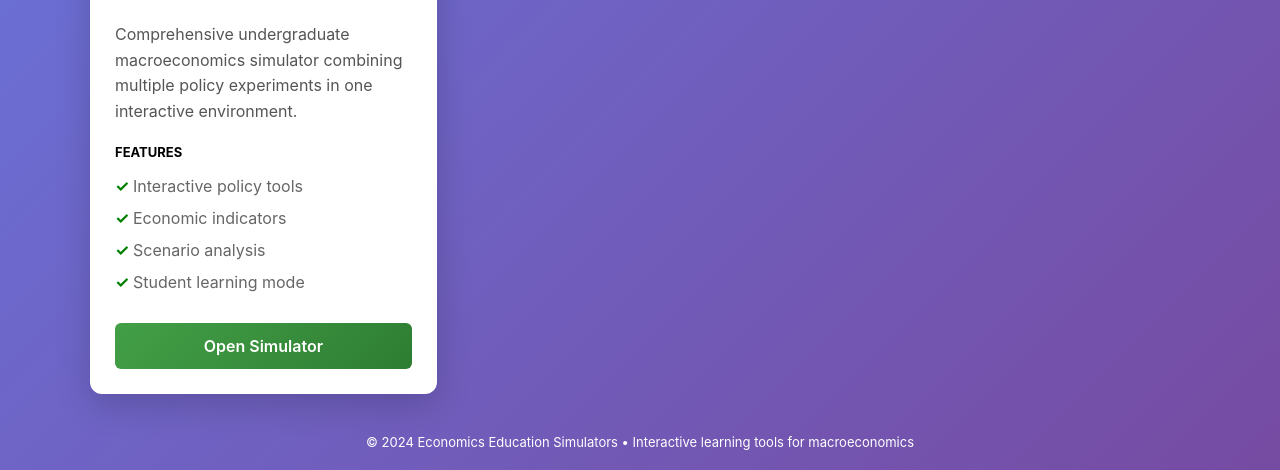
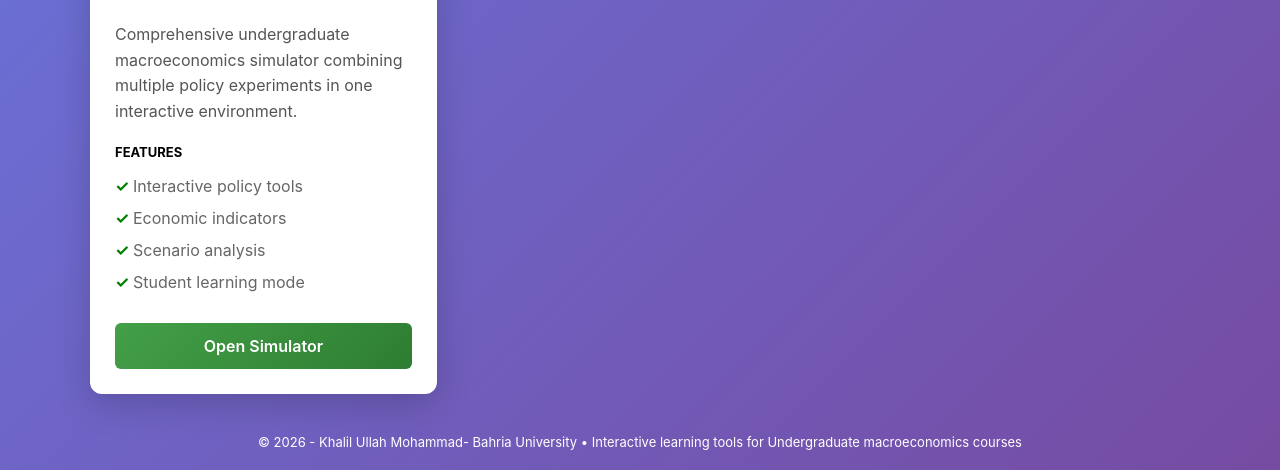
Before and after one commit to KhalilUllahMohammad/MacroSims, a plain HTML site: page index.html in a window 1280 px wide. Shown: the part 800-1270 px from the top of the page. Drawn offline with Linux system fonts and the light colour scheme.

Commit message:
Update index.html

```diff
--- a/index.html
+++ b/index.html
@@ -305,7 +305,7 @@
     </div>
 
     <div class="footer">
-        © 2024 Economics Education Simulators • Interactive learning tools for macroeconomics
+        © 2026 - Khalil Ullah Mohammad- Bahria University • Interactive learning tools for Undergraduate macroeconomics courses
     </div>
 
 </div>
```
